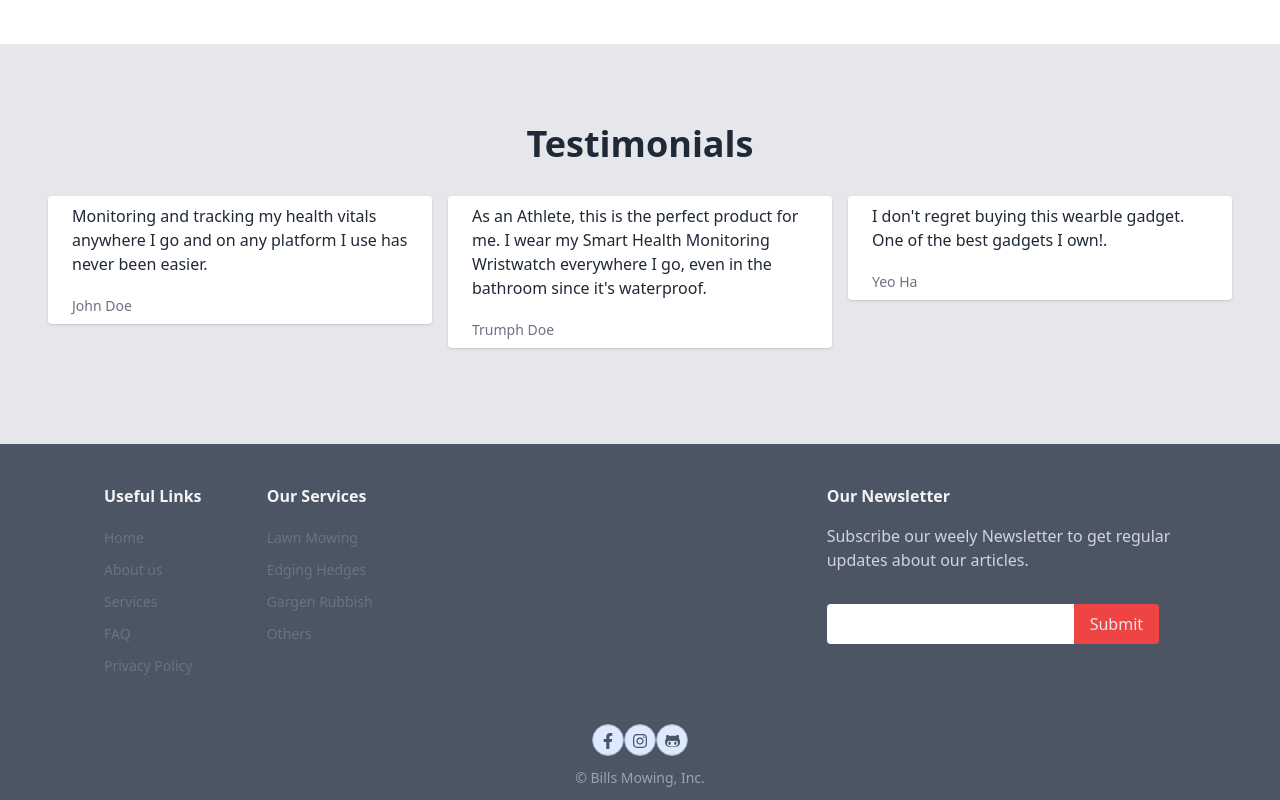
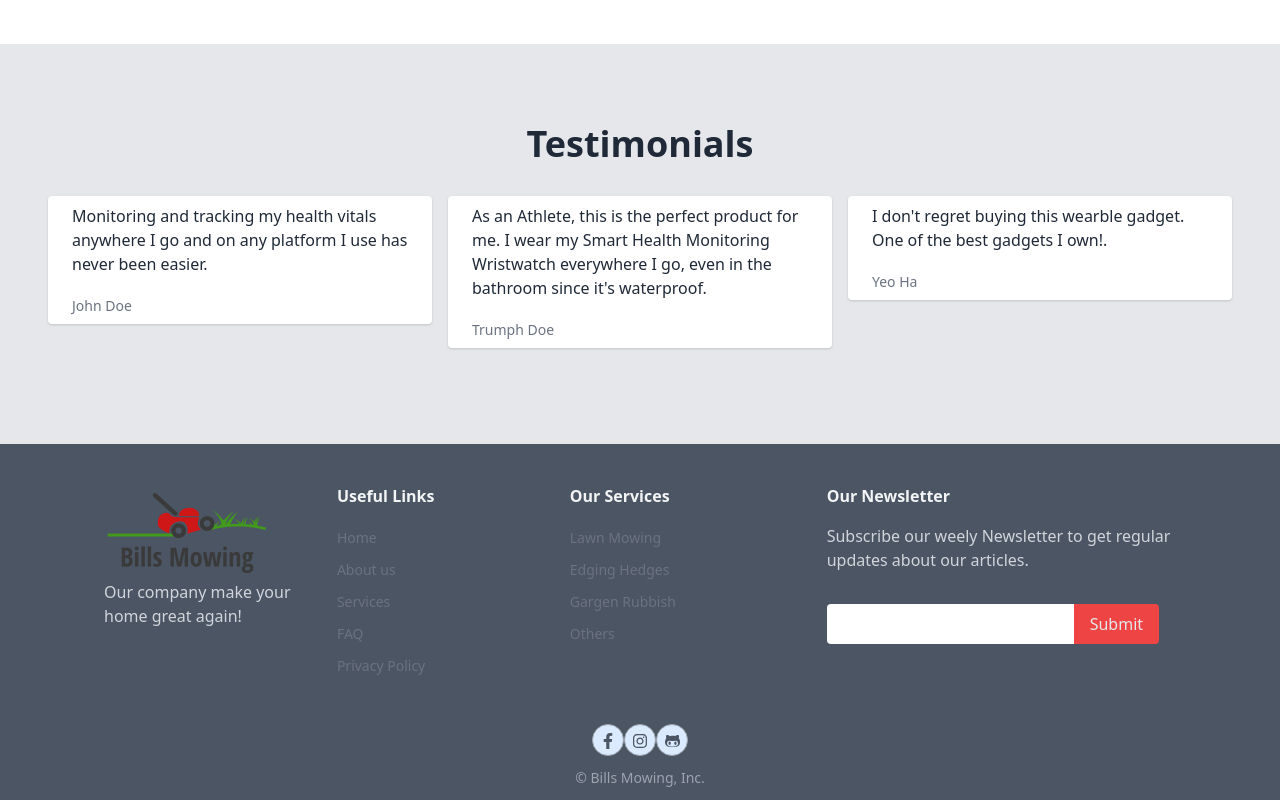
Before and after one commit to byfsdhr/lawn-mowing-next, a Next.js app: page / in a window 1280 px wide. Shown: the part 1316-2116 px from the top of the page. Built offline with nearby package versions, Linux system fonts and the light colour scheme.

Commit message:
add logo to footer

```diff
--- a/components/Footer.js
+++ b/components/Footer.js
@@ -4,9 +4,15 @@ import {
   faGithubAlt,
   faInstagram,
 } from "@fortawesome/free-brands-svg-icons";
-
+import logo from '../public/assets/logo.png'
+import Image from 'next/image'
 // TODO sticky footer and notification
 export default function Footer() {
+
+  const companyInfo ={
+    desc:'Our company make your home great again!'
+  }
+
   const socialMedias = [
     {
       name: "Facebook",
@@ -79,7 +85,11 @@ export default function Footer() {
           <div className="sm:flex">
             <div className="w-full lg:w-2/3">
               <div className="lg:flex">
-                <div className="w-full lg:w-1/2 lg:flex lg:px-6 ">
+                <div className="w-full lg:flex lg:px-6 ">
+                  <div className="w-full mb-6 lg:mb-0 lg:w-1/2">
+                    <Image src={logo} alt={companyInfo.name} />
+                    <p className="text-gray-300 text-large lg:mr-6">{companyInfo.desc}</p>
+                  </div>
                   {footerLinks.map((i) => {
                     return (
                       <div
```
